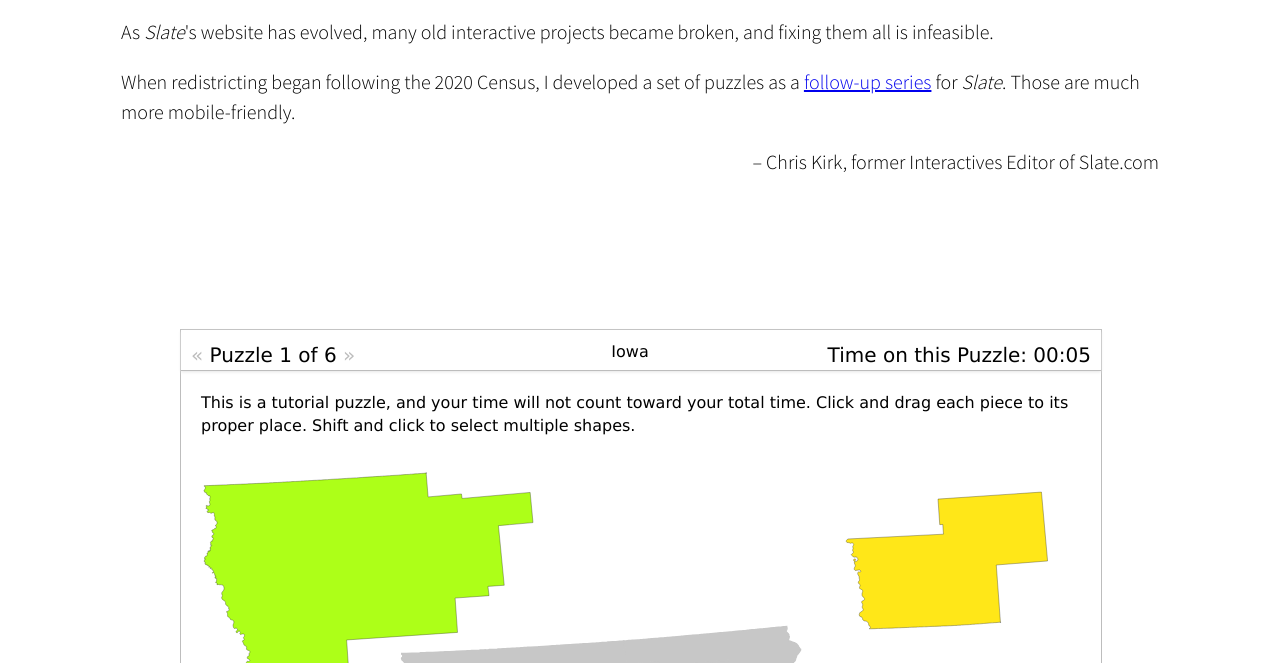
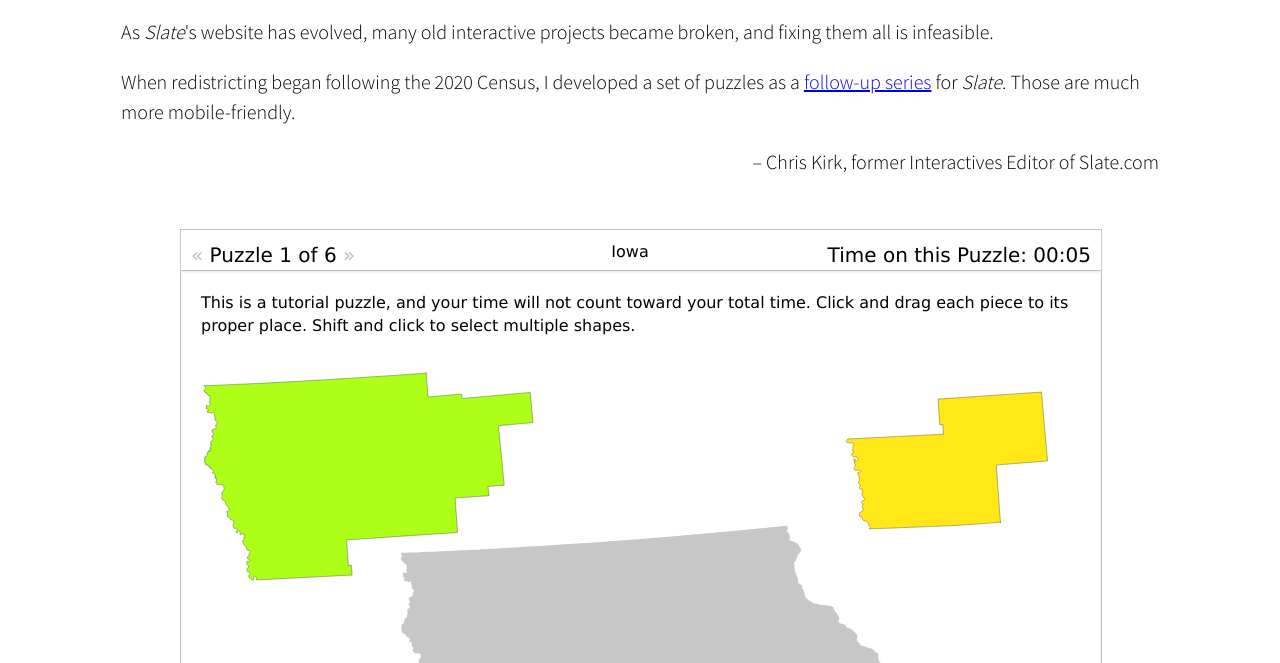
Before and after one commit to cperryk/gerrymander-jigsaw, a plain HTML site: page index.html in a window 1280 px wide. Shown: the part 137-800 px from the top of the page. Drawn offline with Linux system fonts and the light colour scheme.

Commit message:
Removes superfluous space

```diff
--- a/index.html
+++ b/index.html
@@ -46,7 +46,6 @@
       id="test_wrapper"
       style="width: 920px; margin-left: auto; margin-right: auto"
     >
-      <div id="test_block" style="width: 100%; height: 100px"></div>
 
       <!-- paste into RenderHTML-->
       <link rel="stylesheet" href="htdocs/jigsaw.css" />
```
